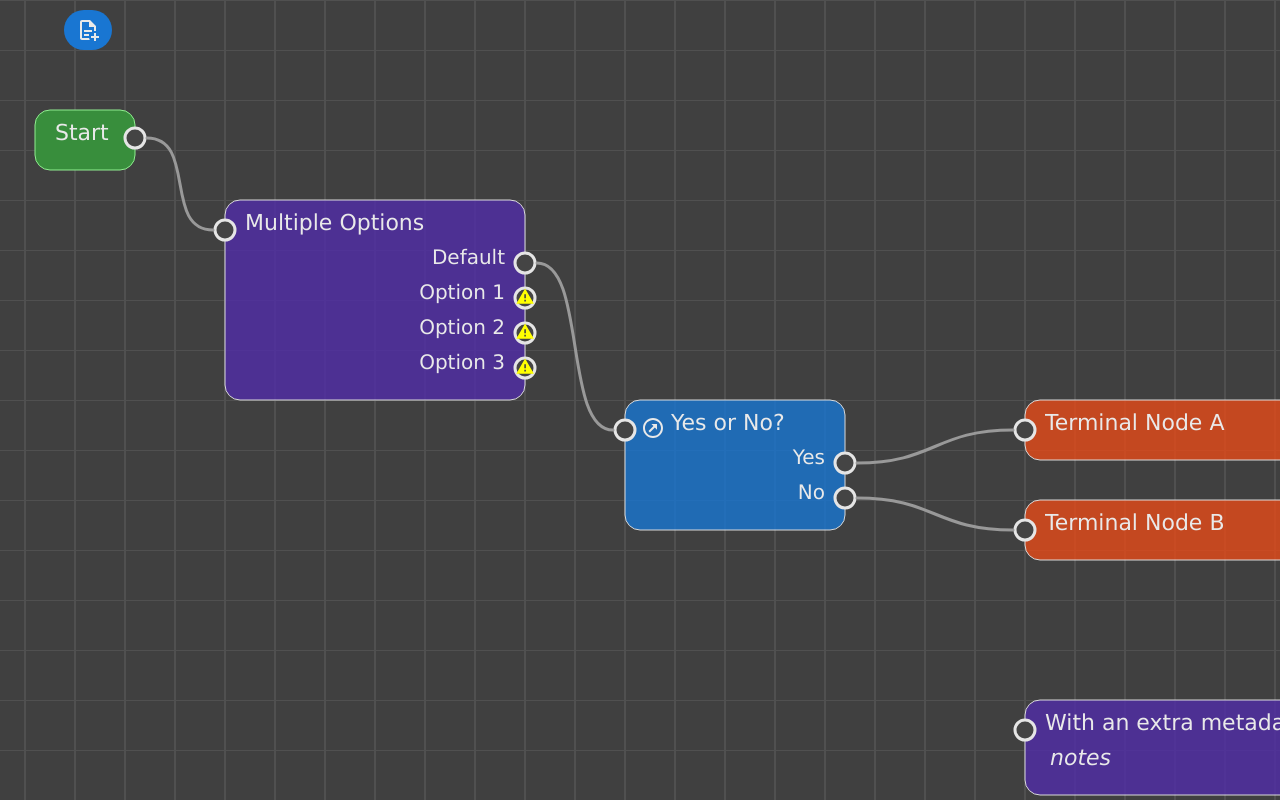
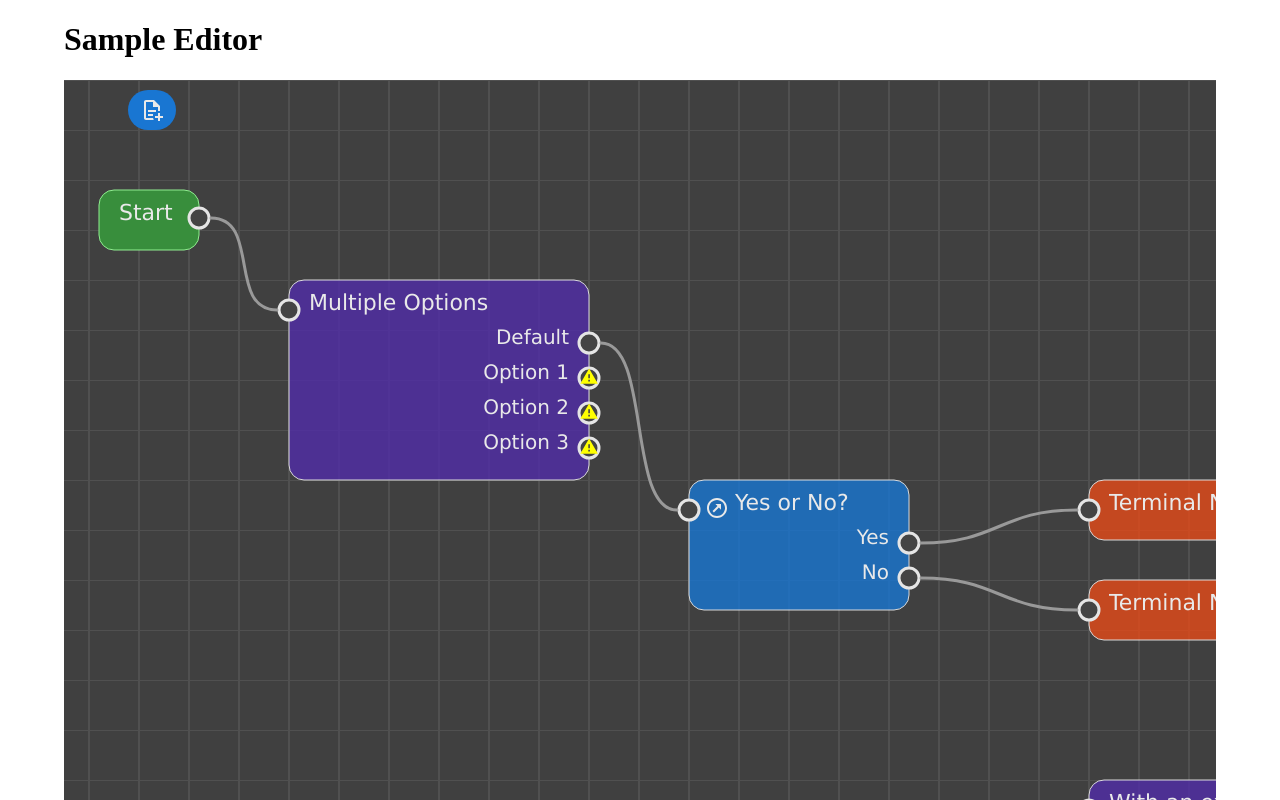
Before and after one commit to Kevin-Fanning/flow-editor, a Vue app: page / in a window 1280 px wide. Built offline with nearby package versions, Linux system fonts and the light colour scheme.

Commit message:
add types to package

```diff
--- a/lib/FlowEditor.vue
+++ b/lib/FlowEditor.vue
@@ -498,6 +498,7 @@ function magnify(evt: WheelEvent) {
 	* {
 		box-sizing: border-box;
 	}
+	position: relative;
 	width: 100%;
 	height: 100%;
 	font-family: Verdana, Helvetica, sans-serif;
--- a/lib/components/BaseNode.vue
+++ b/lib/components/BaseNode.vue
@@ -41,7 +41,7 @@
 			class="node-title"
 			:x="nodeType?.svgIcon ? 46 : 20"
 			y="10"
-			:width="(nodeType?.width || 200) - (nodeType?.svgIcon ? 46 : 20)"
+			:width="(nodeType?.width || 200) - (nodeType?.svgIcon ? 46 : 24)"
 			height="35"
 		>
 			<p :title="name">
@@ -54,7 +54,7 @@
 		>
 			<foreignObject
 				class="node-meta-name"
-				x="25"
+				x="20"
 				:y="45 + (i * 35)"
 				:width="(nodeType?.width || 200) - 25"
 				height="30"
--- a/package.json
+++ b/package.json
@@ -8,6 +8,7 @@
     "dist"
   ],
   "main": "dist/index.js",
+  "types": "dist/FlowEditor.vue.d.ts",
   "scripts": {
     "serve": "vite",
     "build": "vite build",
@@ -38,8 +39,5 @@
     "vite": "^7.3.1",
     "vite-plugin-dts": "^4.5.4",
     "vite-plugin-vue-devtools": "^8.1.0"
-  },
-  "dependencies": {
-    "@picocss/pico": "^2.1.1"
   }
 }
--- a/src/App.vue
+++ b/src/App.vue
@@ -1,3 +1,18 @@
+<template>
+	<div class="sample-flow-editor">
+		<h1>Sample Editor</h1>
+		<div class="wrapper">
+			<FlowEditor
+				v-model:nodes="nodes"
+				:node-types="nodeTypes"
+				@update:node="updateNode"
+				@create:node="createNode"
+				@delete:node="deleteNode"
+			/>
+		</div>
+	</div>
+</template>
+
 <script setup lang="ts">
 import { ref } from 'vue';
 import { mdiArrowTopRightThinCircleOutline } from '@mdi/js';
@@ -141,22 +156,14 @@ function deleteNode(node: Node) {
 }
 </script>
 
-<template>
-	<div class="wrapper">
-		<FlowEditor
-			v-model:nodes="nodes"
-			:node-types="nodeTypes"
-			@update:node="updateNode"
-			@create:node="createNode"
-			@delete:node="deleteNode"
-		/>
-	</div>
-</template>
-
 <style>
+.sample-flow-editor {
+	width: 90%;
+	margin: 0 auto;
+}
 .wrapper {
 	width: 100%;
-  height: 100%;
+	height: 1080px;
 }
 
 html, body, #app {
```
Also changed, not shown: 1 other file (tests, documents, lock files or other folders). Lines whose indentation alone changed are shown as unchanged.
